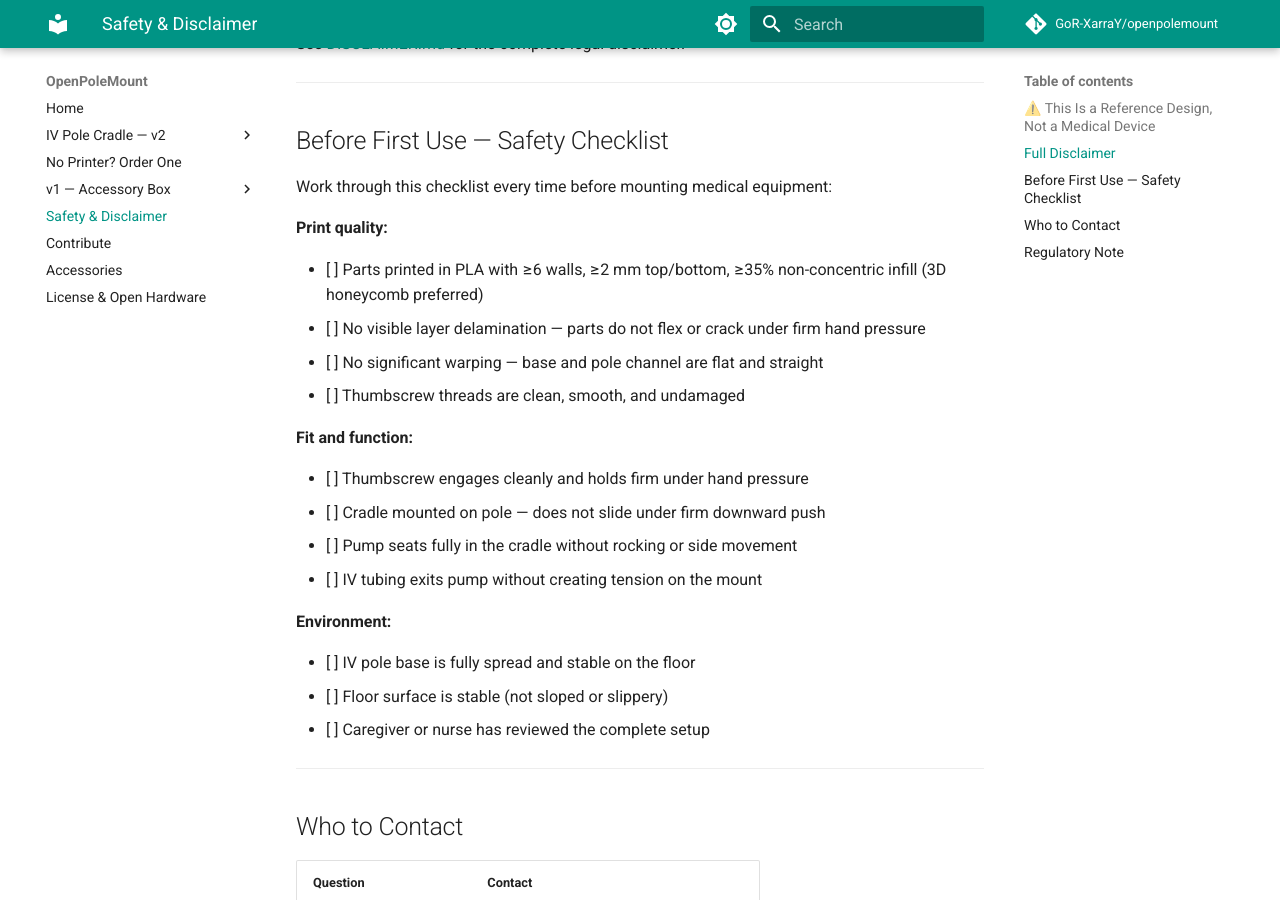
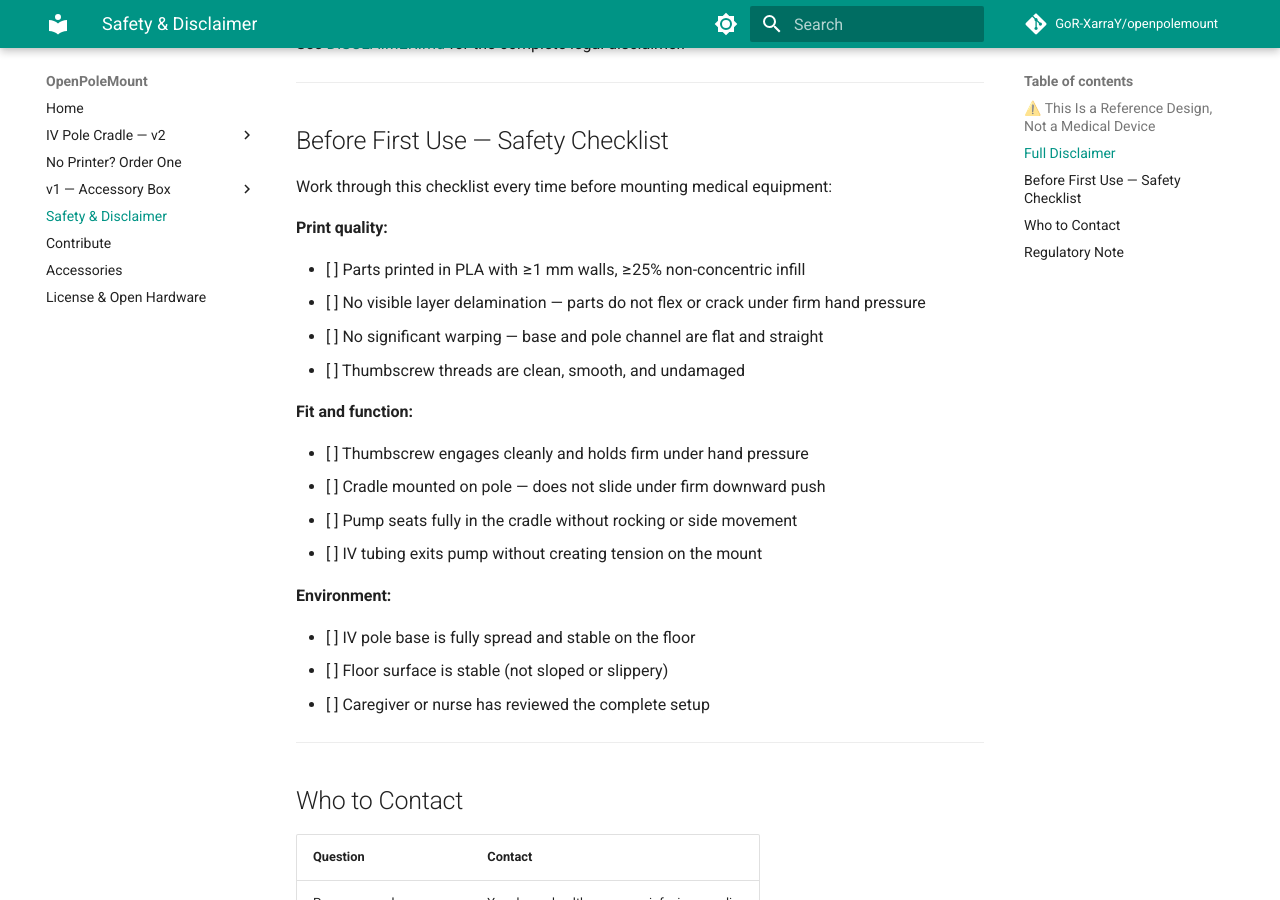
Before and after one commit to GoR-XarraY/openpolemount, an MkDocs documentation site: the page built from docs/safety.md, in a window 1280 px wide and 900 px high, scrolled down 579 px. Built offline with MkDocs 1.6.1 and Material for MkDocs 9.7.7, drawn with Linux system fonts in a browser that asks for light colours; comment, search, counter and statistics services are not loaded.

Commit message:
fix: update safety checklist to match relaxed print spec (1mm walls, 25% infill)
Co-Authored-By: Claude Sonnet 4.6 <noreply@anthropic.com>

```diff
--- a/docs/safety.md
+++ b/docs/safety.md
@@ -30,7 +30,7 @@ Work through this checklist every time before mounting medical equipment:
 
 **Print quality:**
 
-- [ ] Parts printed in PLA with ≥6 walls, ≥2 mm top/bottom, ≥35% non-concentric infill (3D honeycomb preferred)
+- [ ] Parts printed in PLA with ≥1 mm walls, ≥25% non-concentric infill
 - [ ] No visible layer delamination — parts do not flex or crack under firm hand pressure
 - [ ] No significant warping — base and pole channel are flat and straight
 - [ ] Thumbscrew threads are clean, smooth, and undamaged
```
